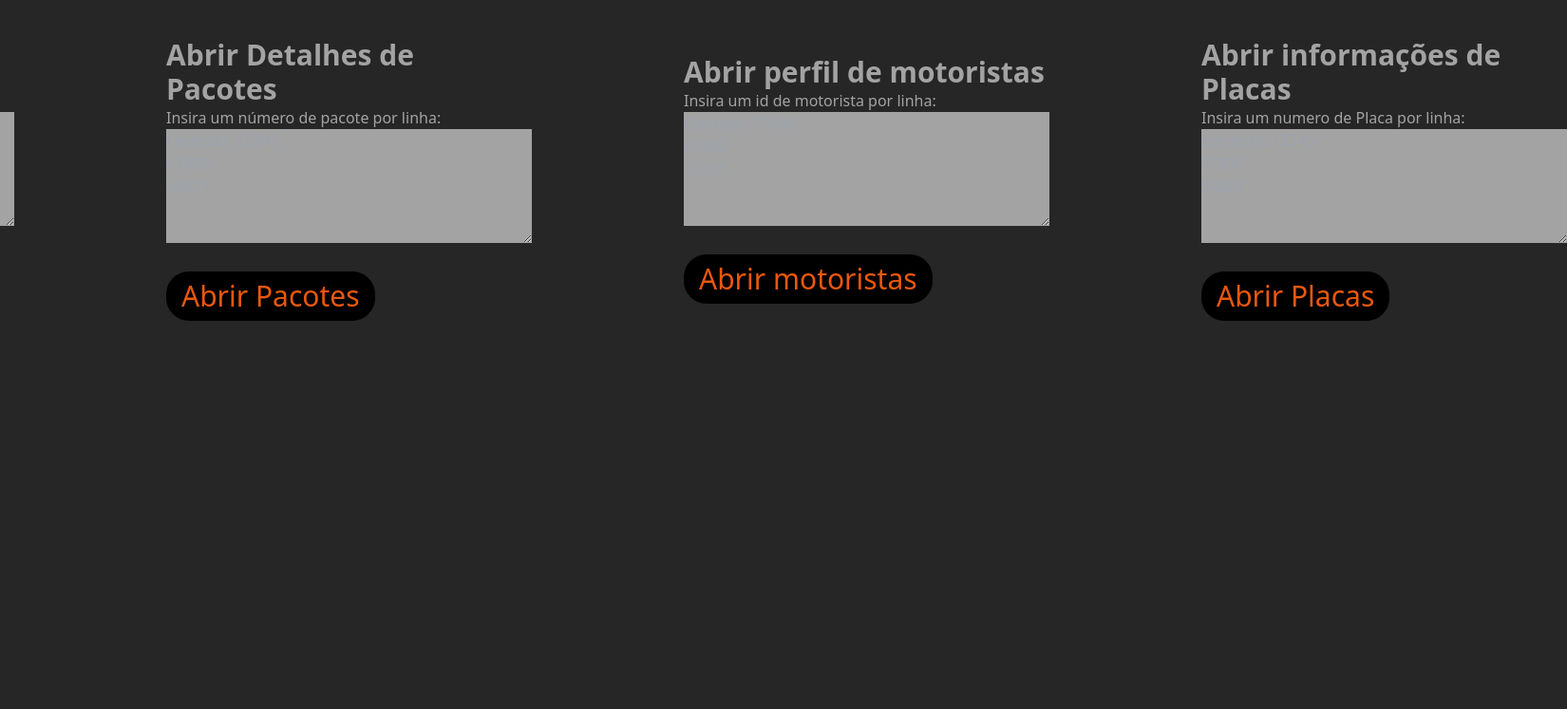
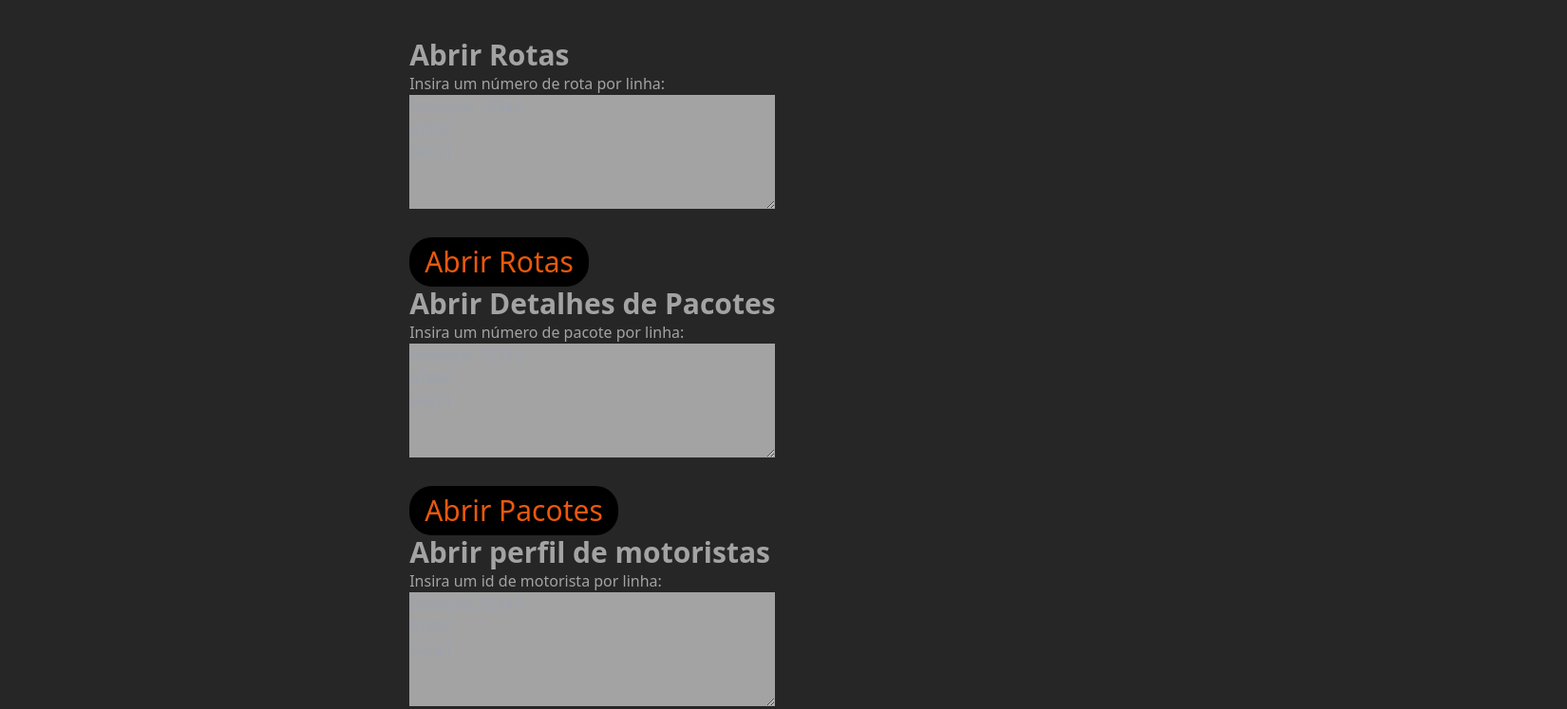
Before and after one commit to sauloviniciust/meli, a website: page index.html in a window 1280 px wide. Shown: the top 747 px of the page at 95% size, 1650 px wide, since content can reach past the window. Drawn offline with Linux system fonts and the light colour scheme.

Commit message:
editando

```diff
--- a/index.html
+++ b/index.html
@@ -7,10 +7,10 @@
     <link href="./src/output.css" rel="stylesheet" />
     <title>Rotas e Pacotes MELI</title>
   </head>
-  <body>
-    <section class="mt-10 flex flex-col md:flex-row  gap-40 justify-center items-center">
+  <body class="ml-10 mt-10 flex flex-col justify-center items-center">
+    <section>
 
-        <div>
+        <div >
             <h1 class="text-3xl font-bold">Abrir Rotas</h1>
             <p>Insira um número de rota por linha:</p>
             <textarea
```
